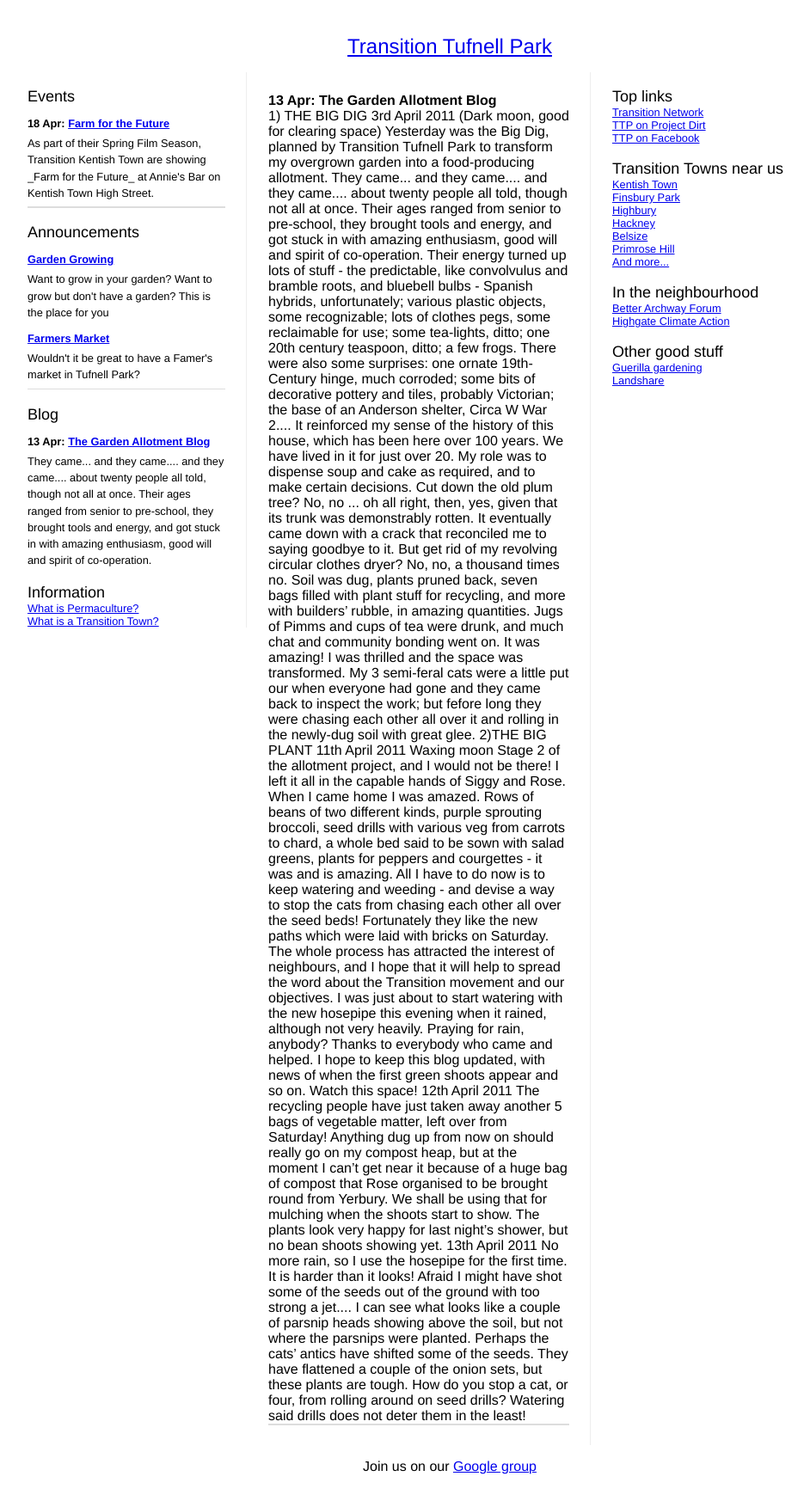
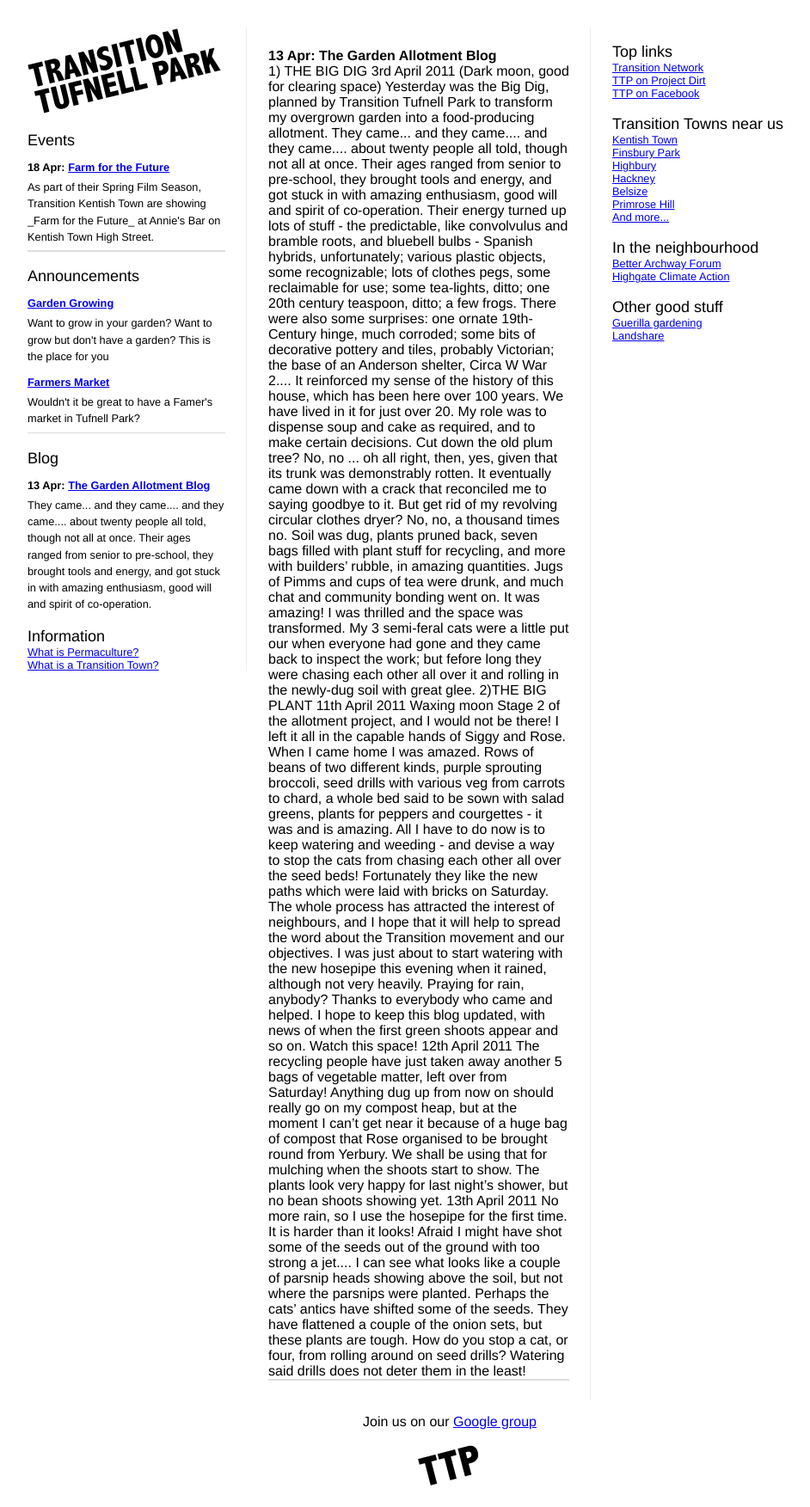
Before and after one commit to sofer/ttp, a Jekyll site: the page built from index.html, in a window 1280 px wide. Shown: the whole page at 86% size, without its empty margins (133-1075 px from the left). Built offline with Jekyll 4.4.1, drawn with Linux system fonts in a browser that asks for light colours; before the commit the page ends 1731 px from its top, so only the background shows below that.

Commit message:
added masthead

```diff
--- a/_includes/footer.html
+++ b/_includes/footer.html
@@ -1 +1,6 @@
-Join us on our <a href="http://groups.google.com/group/transition-tufnell-park-announce">Google group</a>
+<div id='footer'>
+  Join us on our <a href="http://groups.google.com/group/transition-tufnell-park-announce">Google group</a>
+  <div>
+    <img src="/images/logo.png" alt="TTP" class="logo">
+  </div>
+</div>
--- a/_layouts/post.html
+++ b/_layouts/post.html
@@ -13,10 +13,11 @@
 
   <div class='container'>
     <div id='header'>
-      <h1><a href="/">Transition Tufnell Park</a></h1>
+
     </div>
 
     <div id='navbar'>
+            <a href="/"><img src="/images/masthead.png" title="Transition Tufnell Park" alt="Transition Tufnell Park" class="masthead"></a>
       {% include events.html %}
       {% include announcements.html %}
       {% include blog.html %}
@@ -32,9 +33,8 @@
       {% include links.html %}
     </div>
 
-    <div id='footer'>
-      {% include footer.html %}
-    </div>
+    {% include footer.html %}
+
   </div>
 
 </body>
--- a/src/application.scss
+++ b/src/application.scss
@@ -34,3 +34,6 @@
     li:before { content: "\00BB \0020"; }
   }
 }
+
+.masthead { width: image-width("masthead.png"); height: image-height("masthead.png");}
+.logo { width: image-width("logo.png"); height: image-height("logo.png"); padding-top: 1em; }
--- a/stylesheets/application.css
+++ b/stylesheets/application.css
@@ -71,7 +71,7 @@
   text-align: center;
   margin: 1em;
 }
-/* line 138, ../../../../../opt/local/lib/ruby/gems/1.8/gems/compass-0.10.6/frameworks/blueprint/stylesheets/blueprint/_grid.scss */
+/* line 138, ../../../../../Library/Ruby/Gems/1.8/gems/compass-0.10.6/frameworks/blueprint/stylesheets/blueprint/_grid.scss */
 * html .container #header, * html .container #footer {
   overflow-x: hidden;
 }
@@ -83,7 +83,7 @@
   width: 230px;
   font-size: 80%;
 }
-/* line 138, ../../../../../opt/local/lib/ruby/gems/1.8/gems/compass-0.10.6/frameworks/blueprint/stylesheets/blueprint/_grid.scss */
+/* line 138, ../../../../../Library/Ruby/Gems/1.8/gems/compass-0.10.6/frameworks/blueprint/stylesheets/blueprint/_grid.scss */
 * html .container #sidebar, * html .container #navbar {
   overflow-x: hidden;
 }
@@ -103,7 +103,7 @@
   margin-right: 25px;
   border-right: 1px solid #eeeeee;
 }
-/* line 138, ../../../../../opt/local/lib/ruby/gems/1.8/gems/compass-0.10.6/frameworks/blueprint/stylesheets/blueprint/_grid.scss */
+/* line 138, ../../../../../Library/Ruby/Gems/1.8/gems/compass-0.10.6/frameworks/blueprint/stylesheets/blueprint/_grid.scss */
 * html .container #content {
   overflow-x: hidden;
 }
@@ -111,3 +111,16 @@
 .container #content li:before {
   content: "\00BB \0020";
 }
+
+/* line 38, ../src/application.scss */
+.masthead {
+  width: 225px;
+  height: 100px;
+}
+
+/* line 39, ../src/application.scss */
+.logo {
+  width: 96px;
+  height: 54px;
+  padding-top: 1em;
+}
```
Also changed, not shown: favicon.ico (added), images/logo.png (added), images/masthead.png (added), 12 other files.
